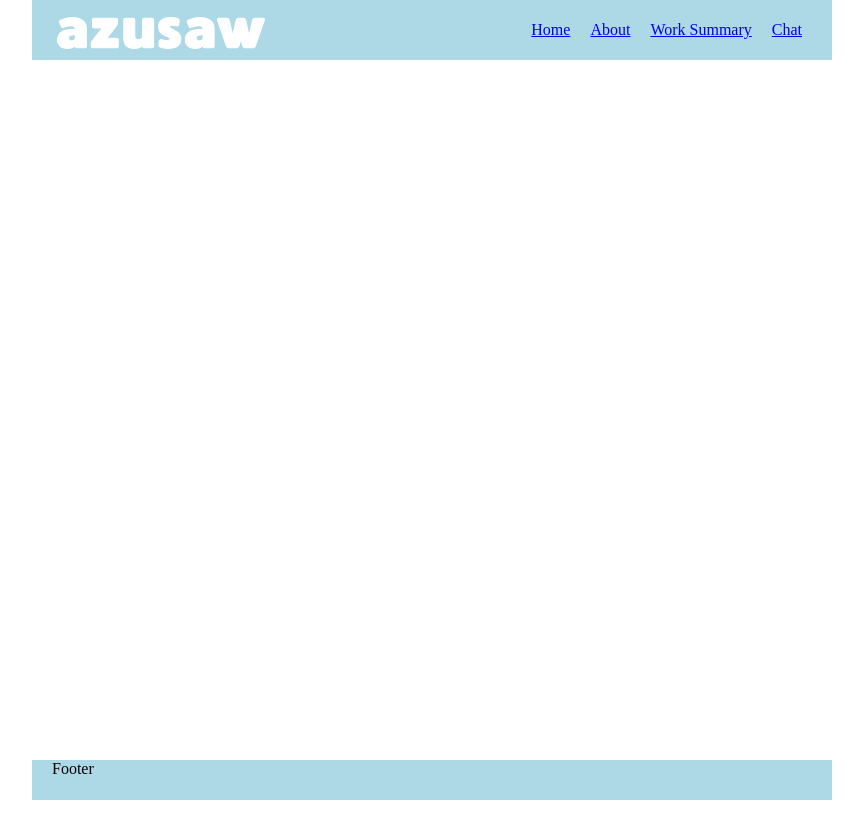
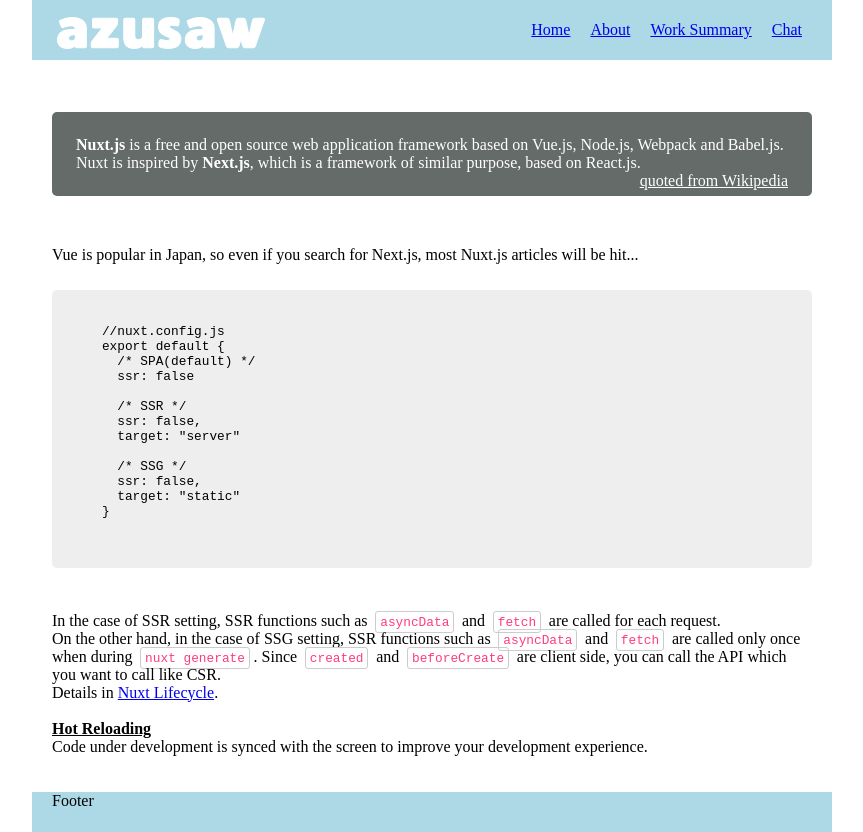
Before and after one commit to azusaw/chat-app, a Vue app in the folder front/: page /summary in a window 1280 px wide. Shown: the whole page, without its empty margins (208-1071 px from the left). Before the commit the page ends 800 px from the top, so only its background shows below. Built offline with nearby package versions, Linux system fonts and the light colour scheme.

Commit message:
Create text sample

```diff
--- a/front/src/router/index.js
+++ b/front/src/router/index.js
@@ -1,6 +1,8 @@
 import { createRouter, createWebHistory } from "vue-router";
 import HomeView from "../views/HomeView.vue";
 import AboutView from "../views/AboutView.vue";
+import SummaryView from "../views/SummaryView.vue";
+import ChatView from "../views/ChatView.vue";
 
 const router = createRouter({
   history: createWebHistory(import.meta.env.BASE_URL),
@@ -18,12 +20,12 @@ const router = createRouter({
     {
       path: "/summary",
       name: "summary",
-      // component: SummaryView,
+      component: SummaryView,
     },
     {
       path: "/chat",
       name: "chat",
-      component: () => import("../views/ChatView.vue"),
+      component: ChatView,
     },
   ],
 });
--- /dev/null
+++ b/front/src/views/SummaryView.vue
@@ -0,0 +1,87 @@
+<script></script>
+
+<template>
+  <blockquote>
+    <strong>Nuxt.js</strong> is a free and open source web application framework
+    based on Vue.js, Node.js, Webpack and Babel.js. Nuxt is inspired by
+    <strong>Next.js</strong>, which is a framework of similar purpose, based on
+    React.js.
+  </blockquote>
+  <p>
+    <br />Vue is popular in Japan, so even if you search for Next.js, most
+    Nuxt.js articles will be hit...<br />
+  </p>
+  <pre>
+    <code>
+    //nuxt.config.js
+    export default {
+      /* SPA(default) */
+      ssr: false
+
+      /* SSR */
+      ssr: false,
+      target: "server"
+
+      /* SSG */
+      ssr: false,
+      target: "static"
+    }
+    </code>
+  </pre>
+  <p>
+    <br />In the case of SSR setting, SSR functions such as
+    <code>asyncData</code> and <code>fetch</code> are called for each request.
+    <br />On the other hand, in the case of SSG setting, SSR functions such as
+    <code>asyncData</code> and <code>fetch</code> are called only once when
+    during <code>nuxt generate</code>. Since <code>created</code> and
+    <code>beforeCreate</code> are client side, you can call the API which you
+    want to call like CSR.<br />Details in
+    <a
+      href="https://nuxtjs.org/docs/2.x/concepts/nuxt-lifecycle/"
+      target="_blank"
+      rel="noopener noreferrer"
+      >Nuxt Lifecycle</a
+    >.<br /><br /><strong><u>Hot Reloading</u></strong
+    ><br />Code under development is synced with the screen to improve your
+    development experience.<br />
+  </p>
+</template>
+
+<style scoped>
+img {
+  margin: 1rem auto;
+  max-width: 300px;
+}
+h4 {
+  text-decoration: underline;
+  font-weight: bolder;
+}
+blockquote {
+  padding: 1.5em;
+  margin: 2em 0;
+  color: #fff;
+  background-color: #646b69;
+  border-radius: 5px;
+}
+blockquote:after {
+  float: right;
+  content: "quoted from Wikipedia";
+  text-decoration: underline;
+}
+pre {
+  padding: 1.5em;
+  margin: 2em 0;
+  background-color: #eee;
+  border-radius: 5px;
+  font-size: 0.8rem;
+}
+p > code,
+ul > li > code {
+  font-size: 0.8rem;
+  padding: 0.2em 0.3em;
+  margin: 0 0.3em;
+  color: #ff3c7b;
+  border: #ccc 1px solid;
+  border-radius: 3px;
+}
+</style>
```
